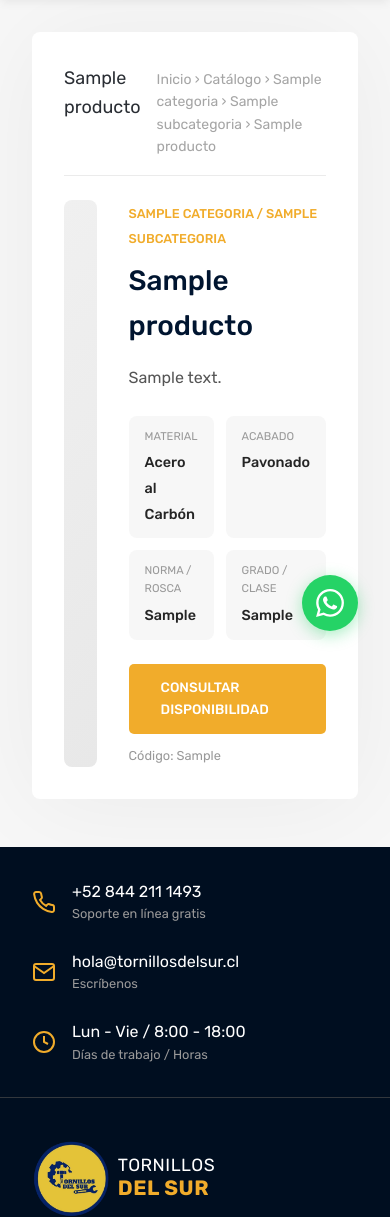
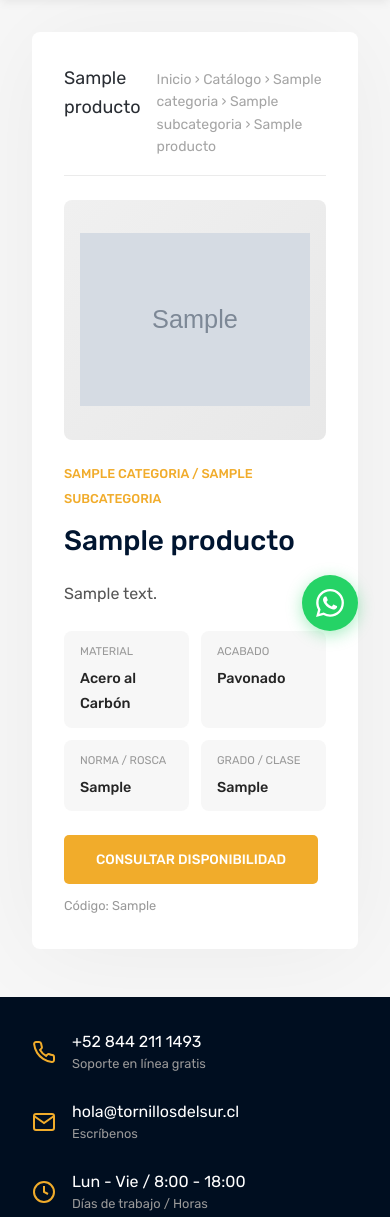
Before and after one commit to SkylineIT-MX/tornillos-del-sur, a Django app: a page that uses tienda/templates/tienda/producto.html in a window 390 px wide. Shown: the part 181-1398 px from the top of the page. Run offline with Django 4.2, Linux system fonts and the light colour scheme; tables that the repository leaves empty hold one stand-in row (values such as "Sample post"); grey boxes marked "Sample" are stand-in pictures.

Commit message:
Layout responsivo en página de detalle de producto
La imagen ya no se estira en mobile: en pantallas <=720px apila imagen y info
en una sola columna con altura controlada. En desktop mantiene aspect-ratio 1:1
para evitar columnas verticales desproporcionadas.

Co-Authored-By: Claude Opus 4.7 (1M context) <noreply@anthropic.com>

```diff
--- a/tienda/templates/tienda/producto.html
+++ b/tienda/templates/tienda/producto.html
@@ -5,6 +5,50 @@
 
 {% block extra_css %}
 <link rel="stylesheet" href="{% static 'tienda/css/category.css' %}">
+<style>
+  .producto-detalle__grid {
+    display: grid;
+    grid-template-columns: minmax(0, 1fr) minmax(0, 2fr);
+    gap: 2rem;
+    margin-top: 1.5rem;
+    align-items: start;
+  }
+  .producto-detalle__media {
+    background: linear-gradient(135deg, #f0f0f0, #e8e8e8);
+    border-radius: var(--radius);
+    display: flex;
+    align-items: center;
+    justify-content: center;
+    aspect-ratio: 1 / 1;
+    flex-direction: column;
+    gap: 1rem;
+    overflow: hidden;
+    padding: 1rem;
+  }
+  .producto-detalle__media img {
+    max-width: 100%;
+    max-height: 100%;
+    object-fit: contain;
+  }
+  .producto-detalle__codigo-chip {
+    font-size: 0.8rem;
+    color: var(--color-text-muted);
+    background: #fff;
+    padding: 0.3rem 0.8rem;
+    border-radius: 4px;
+  }
+  @media (max-width: 720px) {
+    .producto-detalle__grid {
+      grid-template-columns: 1fr;
+      gap: 1.25rem;
+    }
+    .producto-detalle__media {
+      aspect-ratio: auto;
+      min-height: 240px;
+      max-height: 320px;
+    }
+  }
+</style>
 {% endblock %}
 
 {% block content %}
@@ -25,14 +69,14 @@
     </div>
 
     <!-- Product detail -->
-    <div style="display:grid;grid-template-columns:1fr 2fr;gap:2rem;margin-top:1.5rem;">
+    <div class="producto-detalle__grid">
       <!-- Image -->
-      <div style="background:linear-gradient(135deg,#f0f0f0,#e8e8e8);border-radius:var(--radius);display:flex;align-items:center;justify-content:center;min-height:300px;flex-direction:column;gap:1rem;overflow:hidden;">
+      <div class="producto-detalle__media">
         {% if producto.imagen %}
-        <img src="{{ MEDIA_URL }}{{ producto.imagen }}" alt="{{ producto.nombre }}" style="max-width:100%;max-height:320px;object-fit:contain;padding:1rem;">
+        <img src="{{ MEDIA_URL }}{{ producto.imagen }}" alt="{{ producto.nombre }}">
         {% else %}
         {% icono producto.subcategoria.categoria.icono size=80 color="#001530" %}
-        <span style="font-size:0.8rem;color:var(--color-text-muted);background:#fff;padding:0.3rem 0.8rem;border-radius:4px;">{{ producto.codigo }}</span>
+        <span class="producto-detalle__codigo-chip">{{ producto.codigo }}</span>
         {% endif %}
       </div>
 
```
